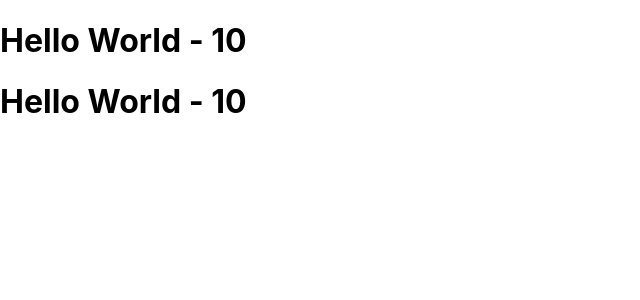
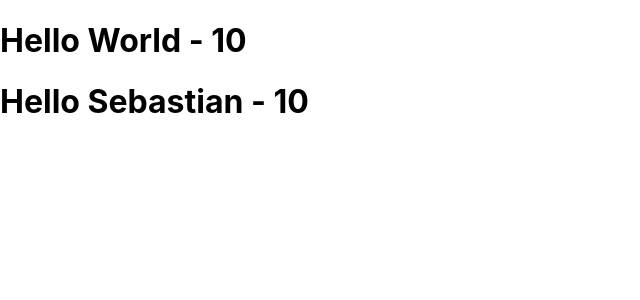
Before and after one commit to sebastiankennedy/learning-react, a React (Create React App) app in the folder react-component-compare/: page / in a window 1280 px wide. Shown: the top 300 px of the page, without its empty margins (0-640 px from the left). Built offline with nearby package versions, Linux system fonts and the light colour scheme.

Commit message:
React Component Compare - dispatch action - 3

```diff
--- a/react-component-compare/src/App.js
+++ b/react-component-compare/src/App.js
@@ -1,6 +1,20 @@
 import React, {useState, useEffect} from 'react';
-import {addCount, subCount} from "./actions";
+import {createAddCount, createSubCount} from "./actions";
 import './App.css';
+
+// 封装 Dispatch 和 Action，把一个 Action 封装成一个可调用的匿名函数
+function bindActionCreators(actionCreators, dispatch) {
+    const result = {};
+
+    for (let key in actionCreators) {
+        result[key] = function (...args) {
+            const actionCreator = actionCreators[key];
+            const action = actionCreator(...args);
+            dispatch(action);
+        }
+    }
+    return result;
+}
 
 class Hello extends React.Component {
     state = {
@@ -9,8 +23,8 @@ class Hello extends React.Component {
     };
 
     handleClick = () => {
-        const {dispatch} = this.props;
-        dispatch(addCount(10));
+        const {addCount} = this.props;
+        addCount(5);
     }
 
     componentDidMount() {
@@ -32,14 +46,15 @@ class Hello extends React.Component {
 }
 
 function World(props) {
-    const {hello, count, dispatch} = props;
+    const {hello, count, subCount} = props;
     const [title, setTitle] = useState("World");
 
     const handleClick = () => {
-        dispatch(subCount(5))
+        subCount(5);
     }
 
     useEffect(() => {
+        setTitle("Sebastian");
         document.getElementById('world').addEventListener('click', handleClick, false);
         return () => {
             document.getElementById('world').removeEventListener('click', handleClick, false);
@@ -74,10 +89,11 @@ class App extends React.Component {
         this.setState({count: this.state.count - $num});
     }
 
-    // 创建一个 dispatch，把需要执行的 action 都集中管理，action 带有类型和数据两个参数
+    // 创建一个 Dispatch，把需要执行的 Action 都集中管理，一个 Action 关联对应的业务逻辑
     dispatch(action) {
         const {type, payload} = action;
 
+        // Action 与 业务逻辑进行关联
         switch (type) {
             case "addCount":
                 this.addCount(payload);
@@ -93,8 +109,26 @@ class App extends React.Component {
 
         return (
             <div>
-                <Hello world={world} count={count} dispatch={this.dispatch}/>
-                <World hello={hello} count={count} dispatch={this.dispatch}/>
+                <Hello world={world}
+                       count={count}
+                       dispatch={this.dispatch}
+                       // 根据组件按需加载需要绑定的 Action
+                       {
+                           ...bindActionCreators({
+                               addCount: createAddCount
+                           }, this.dispatch)
+                       }
+                />
+                <World hello={hello}
+                       count={count}
+                       dispatch={this.dispatch}
+                       // 根据组件按需加载需要绑定的 Action
+                       {
+                           ...bindActionCreators({
+                               subCount: createSubCount
+                           }, this.dispatch)
+                       }
+                />
             </div>
         );
     }
--- a/react-component-compare/src/actions.js
+++ b/react-component-compare/src/actions.js
@@ -1,12 +1,12 @@
 // 集中管理 Action
-export function addCount(payload){
+export function createAddCount(payload){
     return {
         type: 'addCount',
         payload,
     }
 }
 
-export function subCount(payload){
+export function createSubCount(payload){
     return {
         type: 'subCount',
         payload
```
